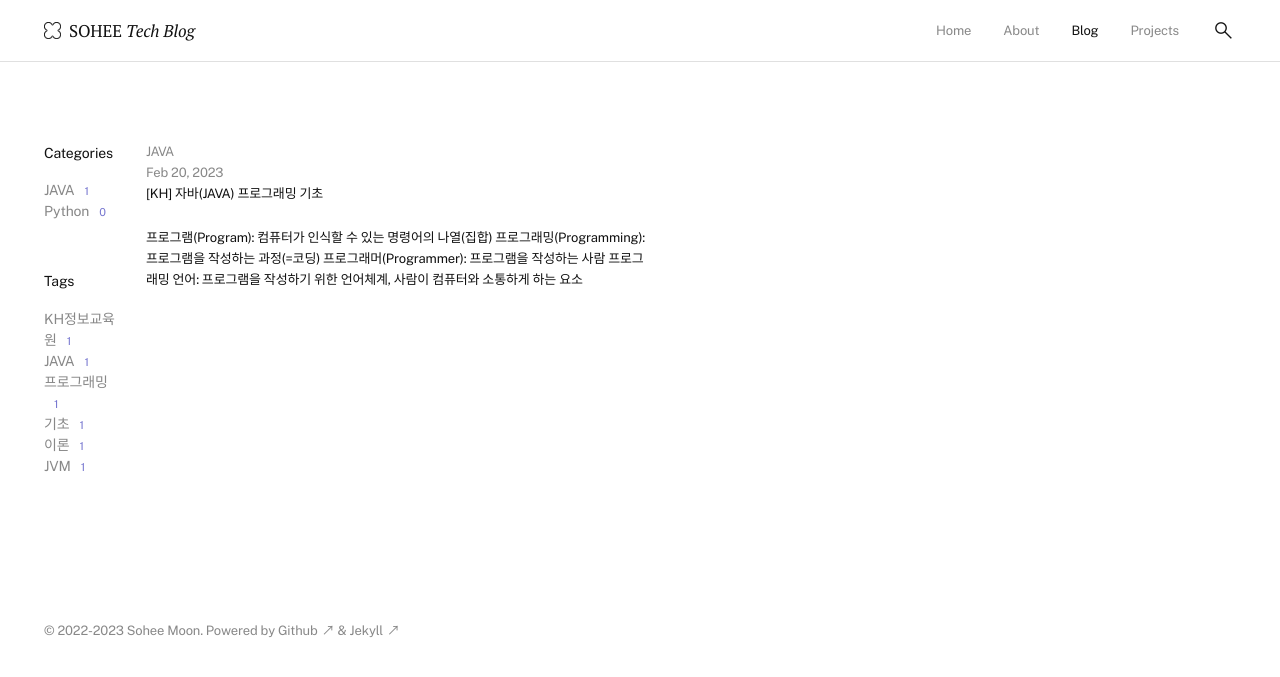
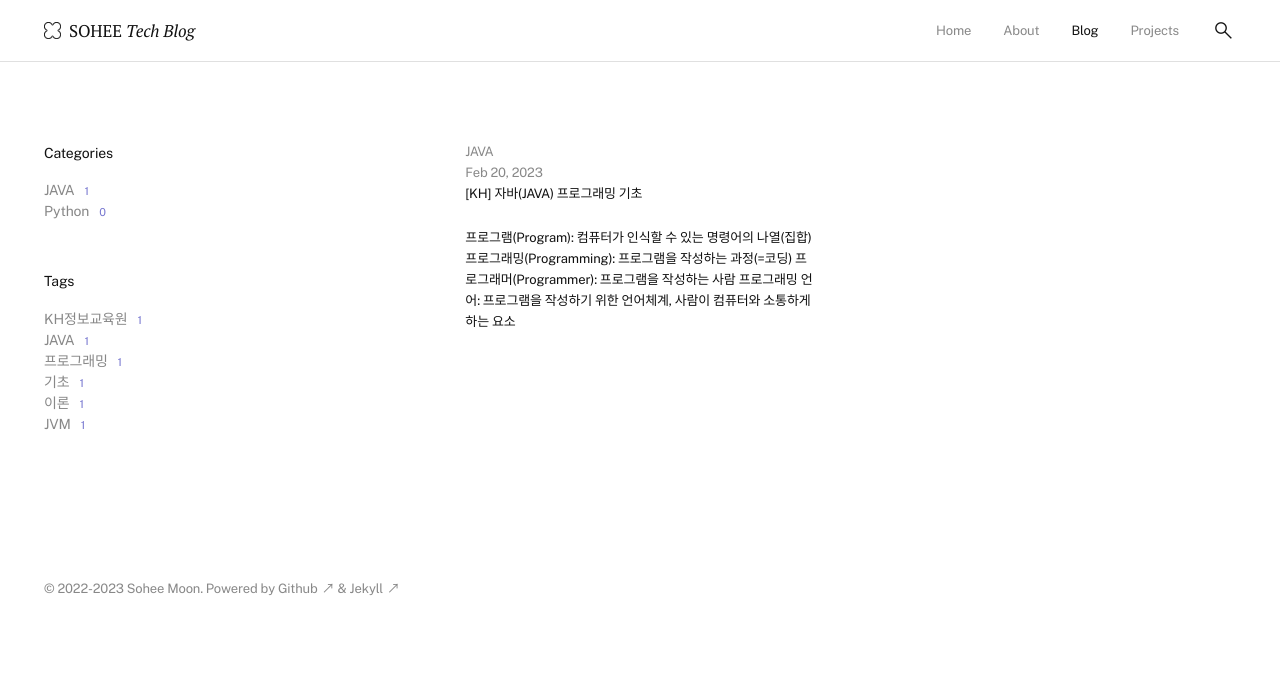
Before and after one commit to soheetech/soheetech.github.io, a Jekyll site: the page built from blog.md, in a window 1280 px wide. Shown: the top 677 px of the page. Built offline with Jekyll 4.4.1, drawn with Linux system fonts in a browser that asks for light colours.

Commit message:
Update archive.html

```diff
--- a/_layouts/archive.html
+++ b/_layouts/archive.html
@@ -3,7 +3,7 @@ layout: default
 ---
 
 <div class="container d-flex p-archive">
-  <article id="sidebar">
+  <article id="sidebar" class="g-1-3">
     <div>
       <h4>Categories</h4>
       {%-include category.html-%}
@@ -13,5 +13,5 @@ layout: default
       {%-include tags.html-%}
     </div>
   </article>
-  <article>{%-include post_list.html category=page.which_category-%}</article>
+  <article class="g-2-3">{%-include post_list.html category=page.which_category-%}</article>
 </div>
```
